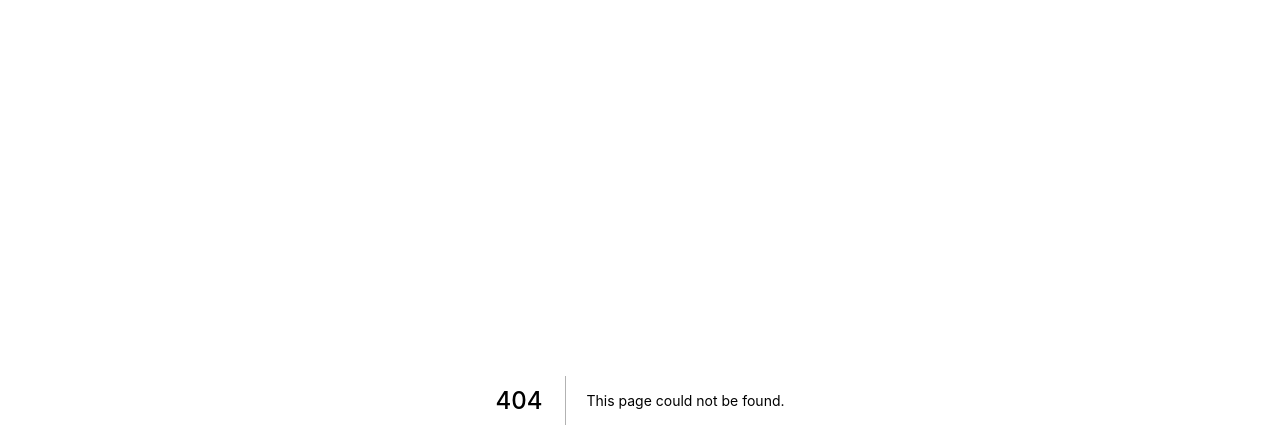
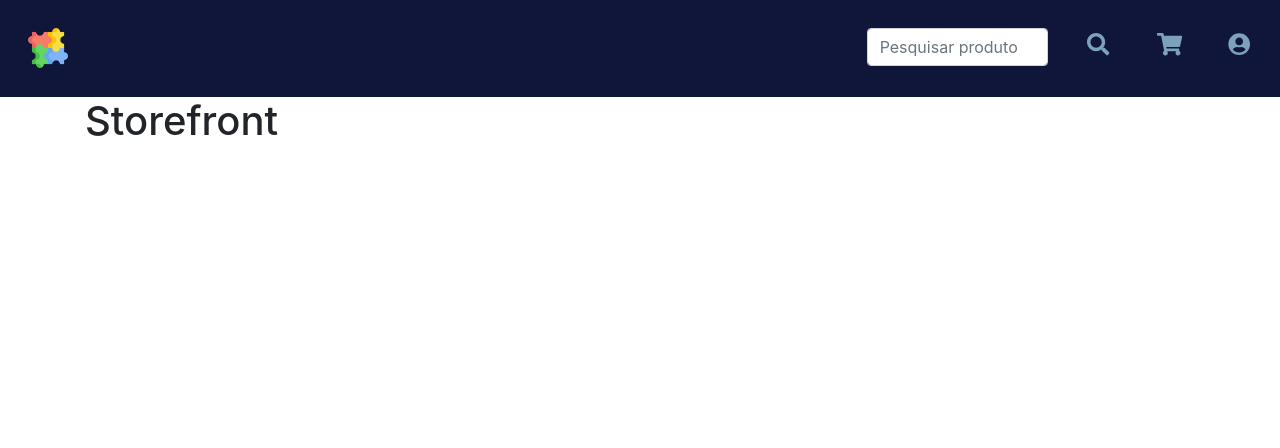
Before and after one commit to btfjulio/e-commerce-web, a Next.js app: page /Storefront in a window 1280 px wide. Before the commit this address had no page. Shown: the top 448 px of the page. Built offline with nearby package versions, Linux system fonts and the light colour scheme.

Commit message:
add header styles

```diff
--- /dev/null
+++ b/components/shared/Header/StorefrontHeader/index.tsx
@@ -0,0 +1,46 @@
+import React from 'react';
+import { Row, Col, InputGroup, FormControl } from 'react-bootstrap';
+
+import { FontAwesomeIcon } from '@fortawesome/react-fontawesome';
+import { faSearch, faShoppingCart, faUserCircle } from '@fortawesome/free-solid-svg-icons';
+import Logo from "../../Logo";
+
+import styles from '../../../../styles/Header.module.css';
+
+const StorefrontHeader: React.FC = ({ children }) => {
+  return (
+    <Row className={styles.background}>
+      <Col md={8} className="mt-2">
+        <Logo />
+      </Col>
+
+      <Col md={4} className="mt-2 text-center">
+        <Row>
+          <Col md={6} className="mb-md-0">
+            <InputGroup>
+              <FormControl placeholder="Pesquisar produto"/>
+            </InputGroup>
+          </Col>
+
+          <Col md={6}>
+            <Row>
+              <Col md={4} xs={4}>
+                <FontAwesomeIcon icon={faSearch} color="var(--color-gray-light)" />
+              </Col>
+
+              <Col md={4} xs={4}>
+                <FontAwesomeIcon icon={faShoppingCart} color="var(--color-gray-light)" />
+              </Col>
+
+              <Col md={4} xs={4}>
+                <FontAwesomeIcon icon={faUserCircle} color="var(--color-gray-light)" />
+              </Col>
+            </Row>
+          </Col>
+        </Row>
+      </Col>
+    </Row>
+  )
+}
+
+export default StorefrontHeader;
--- /dev/null
+++ b/components/shared/Logo/index.tsx
@@ -0,0 +1,20 @@
+import React from 'react';
+import Link from 'next/link';
+import Image from 'next/image';
+
+const Logo: React.FC = () => {
+  return (
+    <Link href="/">
+      <a className="ml-2">
+        <Image
+          src="/assets/games-logo.png"
+          alt="Save Games Logo"
+          width={40}
+          height={40}
+        />
+      </a>
+    </Link>
+  )
+}
+
+export default Logo;
--- /dev/null
+++ b/components/shared/MainComponent/index.tsx
@@ -0,0 +1,15 @@
+import React from 'react';
+import Header from '../Header/StorefrontHeader';
+
+const MainComponent: React.FC = ({ children }) => {
+  return (
+    <div className="d-flex flex-column sticky-footer-wrapper">
+      <Header />
+      <div className="container flex-fill">
+        { children }
+      </div>
+    </div>
+  )
+}
+
+export default MainComponent;
--- a/package.json
+++ b/package.json
@@ -8,6 +8,10 @@
     "start": "next start"
   },
   "dependencies": {
+    "@fortawesome/fontawesome-svg-core": "^1.2.32",
+    "@fortawesome/free-brands-svg-icons": "^5.15.1",
+    "@fortawesome/free-solid-svg-icons": "^5.15.1",
+    "@fortawesome/react-fontawesome": "^0.1.13",
     "@types/node": "^14.14.13",
     "@types/react": "^17.0.0",
     "bootstrap": "^4.5.3",
--- /dev/null
+++ b/pages/Storefront/index.tsx
@@ -0,0 +1,14 @@
+import React from 'react';
+import MainComponent from '../../components/shared/MainComponent';
+
+const Storefront: React.FC = () => {
+  return (
+    <>
+      <MainComponent>
+        <h1>Storefront</h1>
+      </MainComponent>
+    </>
+  )
+}
+
+export default Storefront;
--- /dev/null
+++ b/styles/Header.module.css
@@ -0,0 +1,11 @@
+.background {
+  background-color: var(--color-primary);
+  padding: 20px;
+  font-size: 1.4rem;
+  font-weight: 500;
+}
+
+.input, .input:focus {
+  background-color: var(--color-background);
+  border: none;
+}
--- a/styles/globals.css
+++ b/styles/globals.css
@@ -15,7 +15,7 @@ body {
     margin: 0;
     font-family: 'Raleway', sans-serif;
     background: var(--color-background);
-    color: white;
+    color: var(--color-white);
     overflow-x: hidden;
 }
 
```
Also changed, not shown: public/assets/games-logo.png (added), 1 other file (tests, documents, lock files or other folders).
